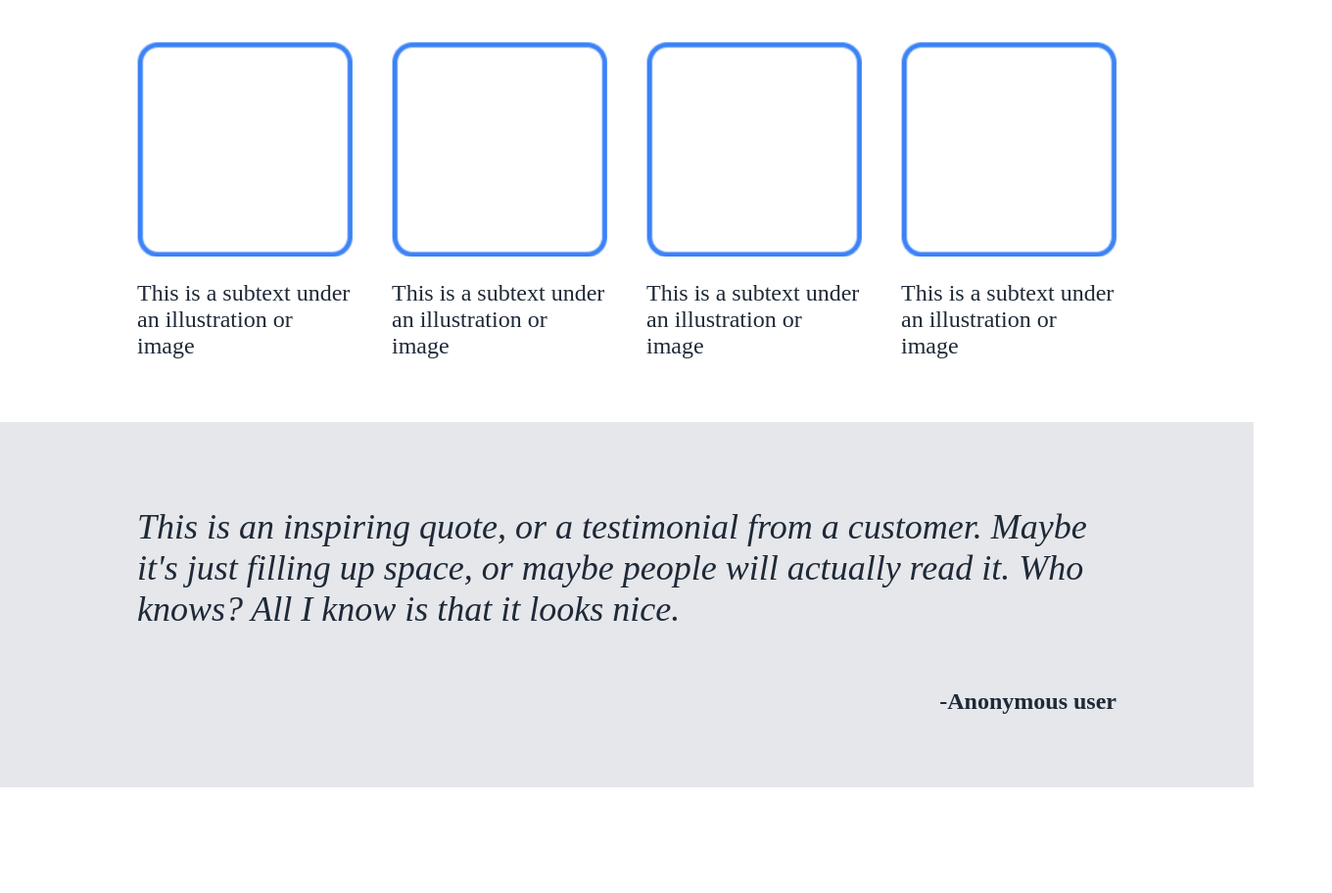
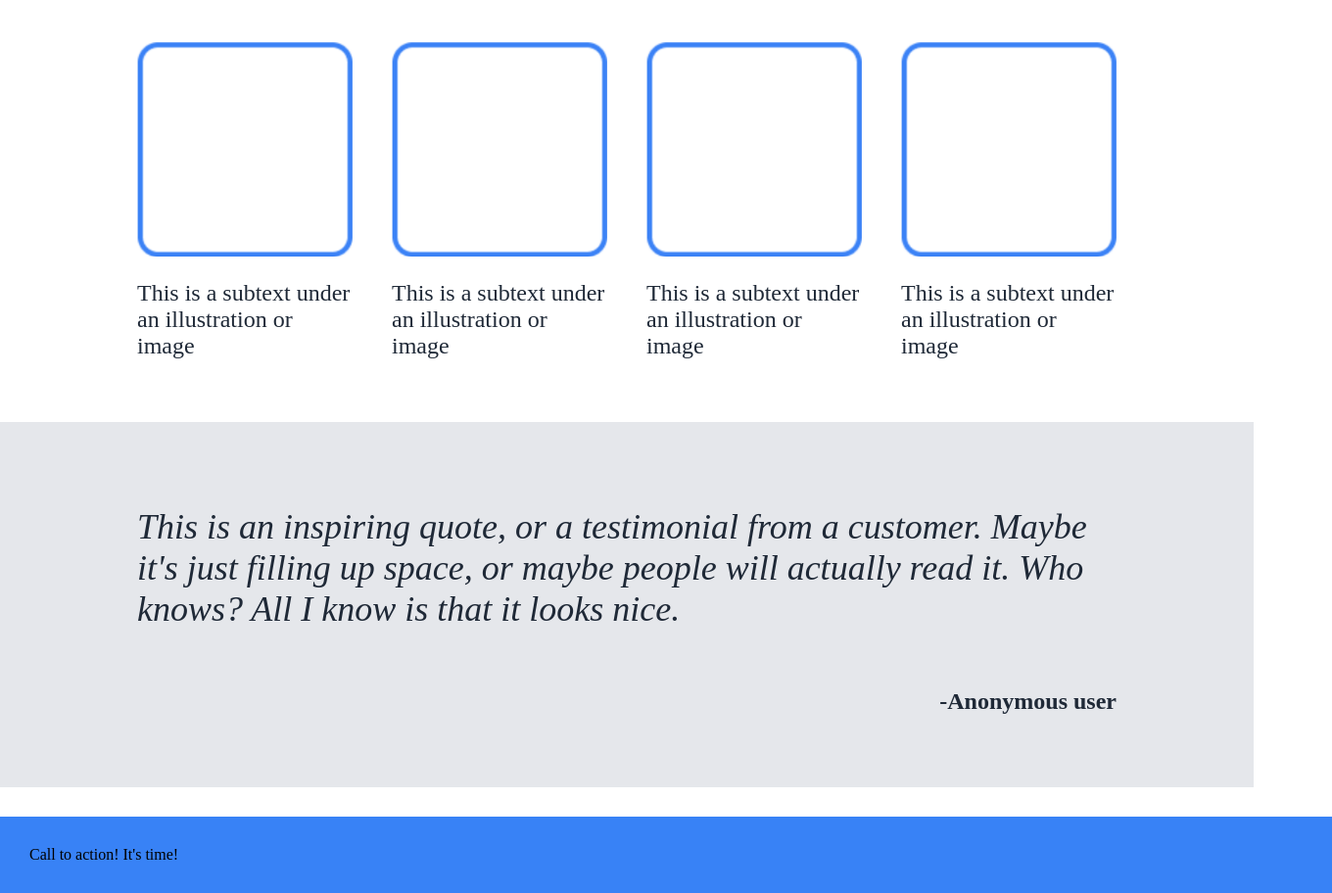
Before and after one commit to Zx-Loh/landing-page-css, a plain HTML site: page index.html in a window 1280 px wide. Shown: the part 745-1657 px from the top of the page at 98% size, 1360 px wide, since content can reach past the window. Before the commit the page ends 1549 px from the top, so only its background shows below. Drawn offline with Linux system fonts and the light colour scheme.

Commit message:
Add call to action
Added a blue call to action box, that prompts viewers to sign up

```diff
--- a/css/style.css
+++ b/css/style.css
@@ -124,3 +124,8 @@ body {
     font-weight: 700;
     align-self: flex-end;
 }
+
+#call-to-action {
+    background-color: #3882f6;
+    margin: 30px auto;
+}
--- a/index.html
+++ b/index.html
@@ -84,6 +84,11 @@
 
 
 
+        <div class="main-container" id="call-to-action">
+            <div class="text-container">
+                Call to action! It's time!
+            </div>
+        </div>
 
     </body>
 </html>
```
